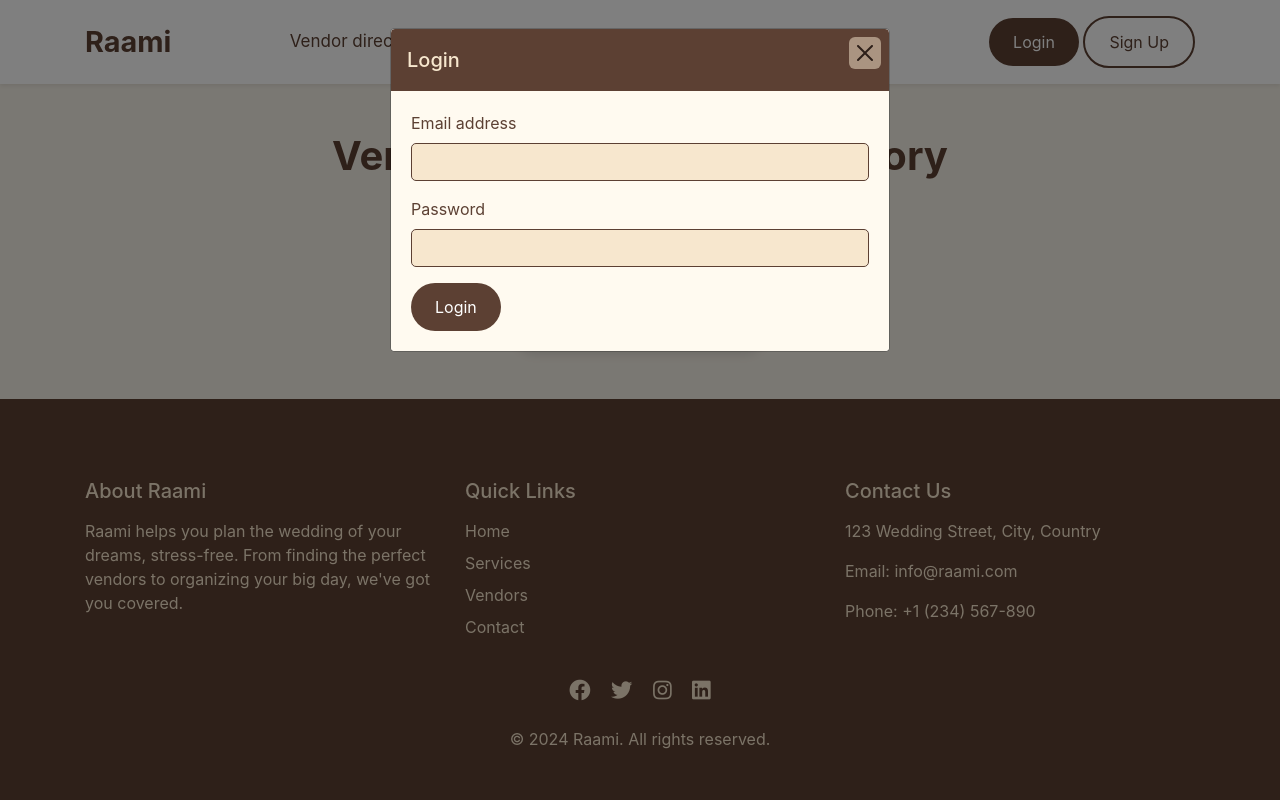
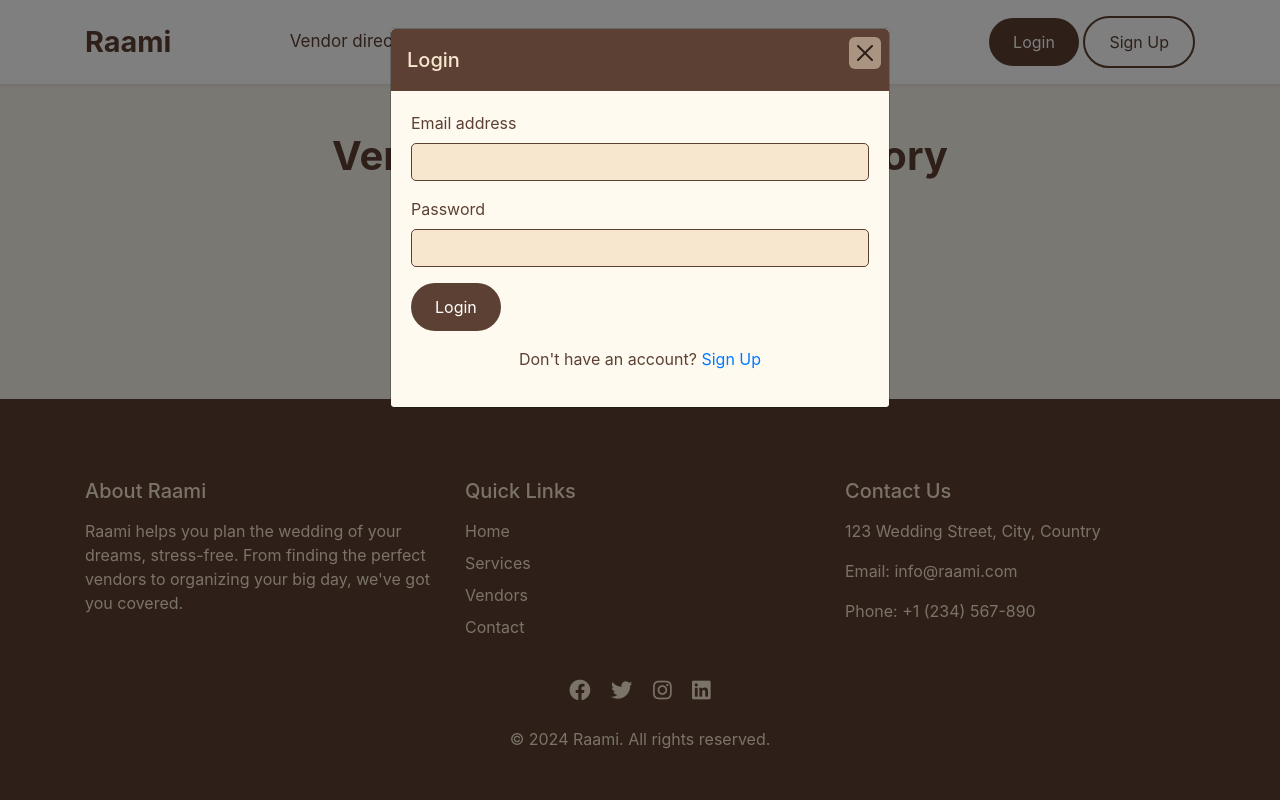
Before and after one commit to manasvi111/Raami, a PHP site: page /vendor_listing.php in a window 1280 px wide, after a click on "Login". Run offline with PHP 8.4, Linux system fonts and the light colour scheme; data that the repository does not hold is empty.

Commit message:
Add the required links in the sign up and login
Like Already have an account? or Don't have an account?

```diff
--- a/modals.php
+++ b/modals.php
@@ -18,6 +18,9 @@
                     </div>
                     <button type="submit" class="btn btn-primary">Login</button>
                 </form>
+                <div class="text-center mt-3">
+                    <p>Don't have an account? <a href="#" data-bs-dismiss="modal" data-bs-toggle="modal" data-bs-target="#signUpModal">Sign Up</a></p>
+                </div>
             </div>
         </div>
     </div>
@@ -73,6 +76,9 @@
 
                     <button type="submit" class="btn btn-primary">Sign Up</button>
                 </form>
+                <div class="text-center mt-3">
+                    <p>Already have an account? <a href="#" data-bs-dismiss="modal" data-bs-toggle="modal" data-bs-target="#loginModal">Login</a></p>
+                </div>
             </div>
         </div>
     </div>
```
